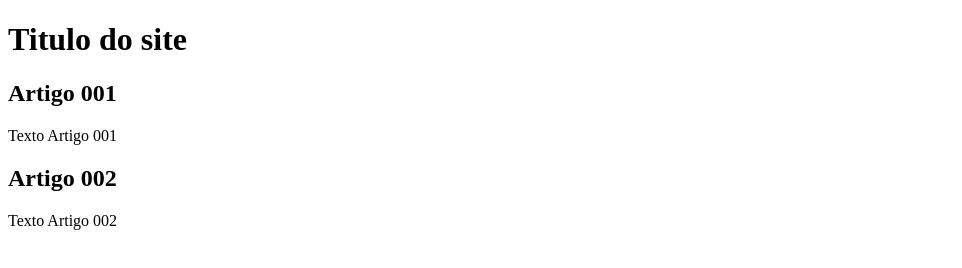
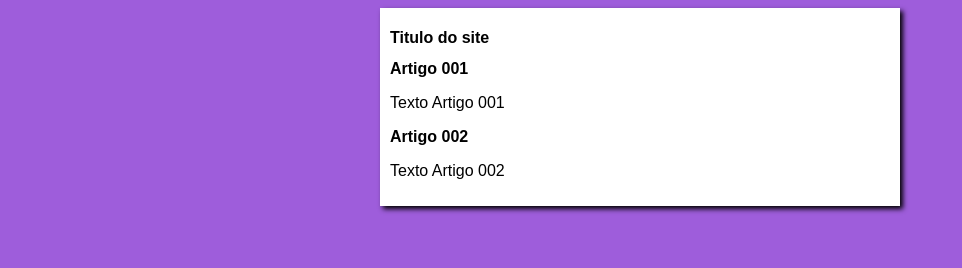
Before and after one commit to AlexSouza0/Projeto-Site, a plain HTML site: page index.html in a window 1280 px wide. Shown: the whole page, without its empty margins (0-962 px from the left). Drawn offline with Linux system fonts and the light colour scheme.

Commit message:
iniciei o desig

```diff
--- /dev/null
+++ b/estilos/style.css
@@ -0,0 +1,17 @@
+* {
+    font-family: Arial, Helvetica, sans-serif;
+    font-size: 16px;
+}
+
+body {
+    background-color: rgb(158, 93, 219);
+
+}
+
+main {
+    background-color: white;
+    width: 500px;
+    margin: auto;
+    padding: 10px;
+    box-shadow: 3px 3px 5px rgba(0, 0, 0, 473);
+}
--- a/index.html
+++ b/index.html
@@ -4,6 +4,7 @@
     <meta charset="UTF-8">
     <meta name="viewport" content="width=device-width, initial-scale=1.0">
     <title>Titulo do site</title>
+    <link rel="stylesheet" href="estilos/style.css">
 </head>
 <body>
     <main>
```
